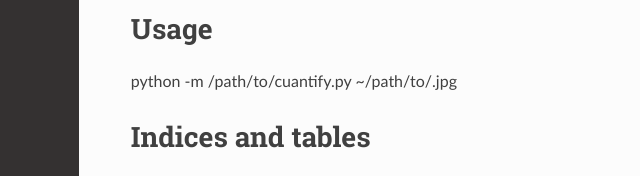
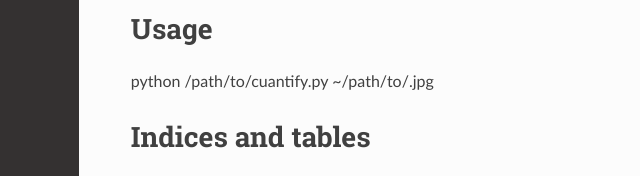
Before and after one commit to danielSoler93/PLA_cuantify, a plain HTML site: page docs/index.html in a window 1280 px wide. Shown: the part 226-402 px from the top of the page, 221-861 px from the left. Drawn offline with Linux system fonts and the light colour scheme.

Commit message:
Fix typo in docs

```diff
--- a/docs/index.html
+++ b/docs/index.html
@@ -154,7 +154,7 @@ coming out from a PLA experiment in a certain part of the image (user’s choice
 </div>
 <div class="section" id="usage">
 <h1>Usage<a class="headerlink" href="#usage" title="Permalink to this headline">¶</a></h1>
-<p>python -m /path/to/cuantify.py ~/path/to/.jpg</p>
+<p>python /path/to/cuantify.py ~/path/to/.jpg</p>
 <div class="toctree-wrapper compound">
 </div>
 </div>
```
Also changed, not shown: docs/_sources/index.rst.txt, 1 other file.
